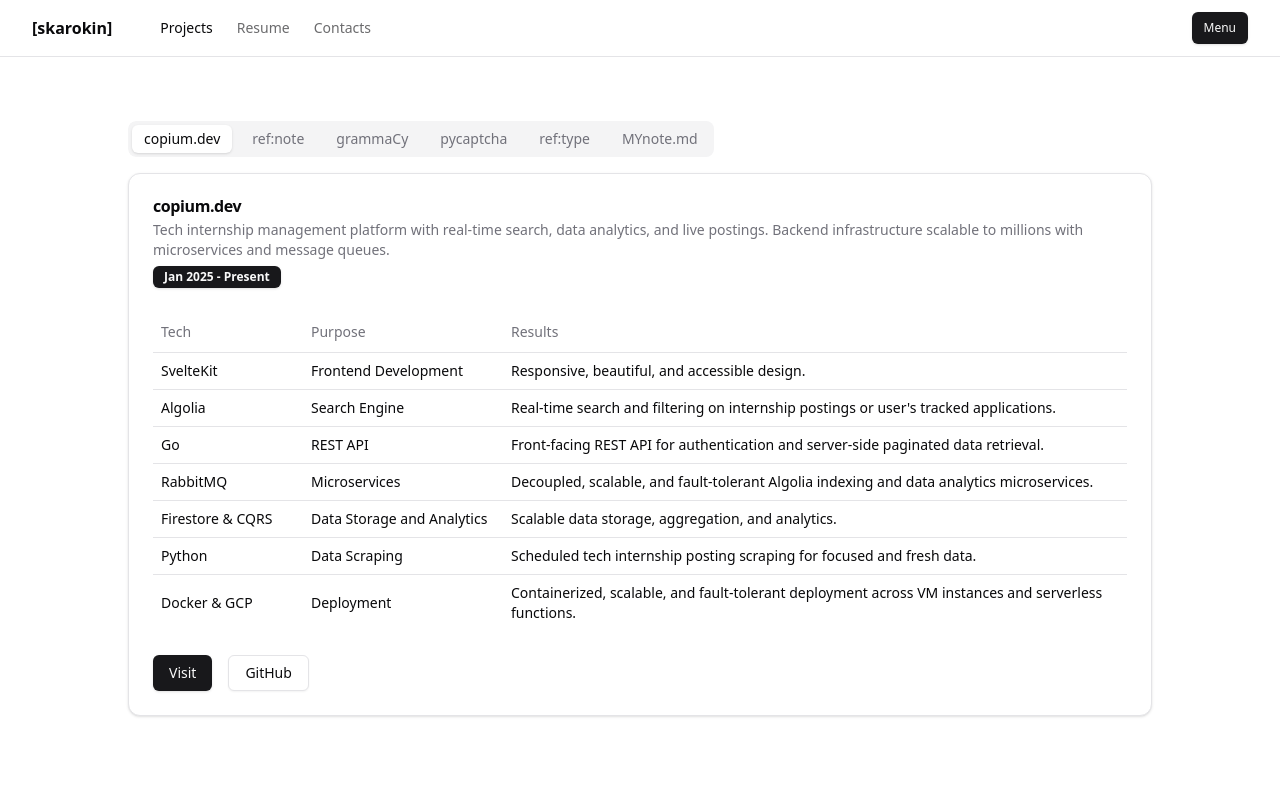
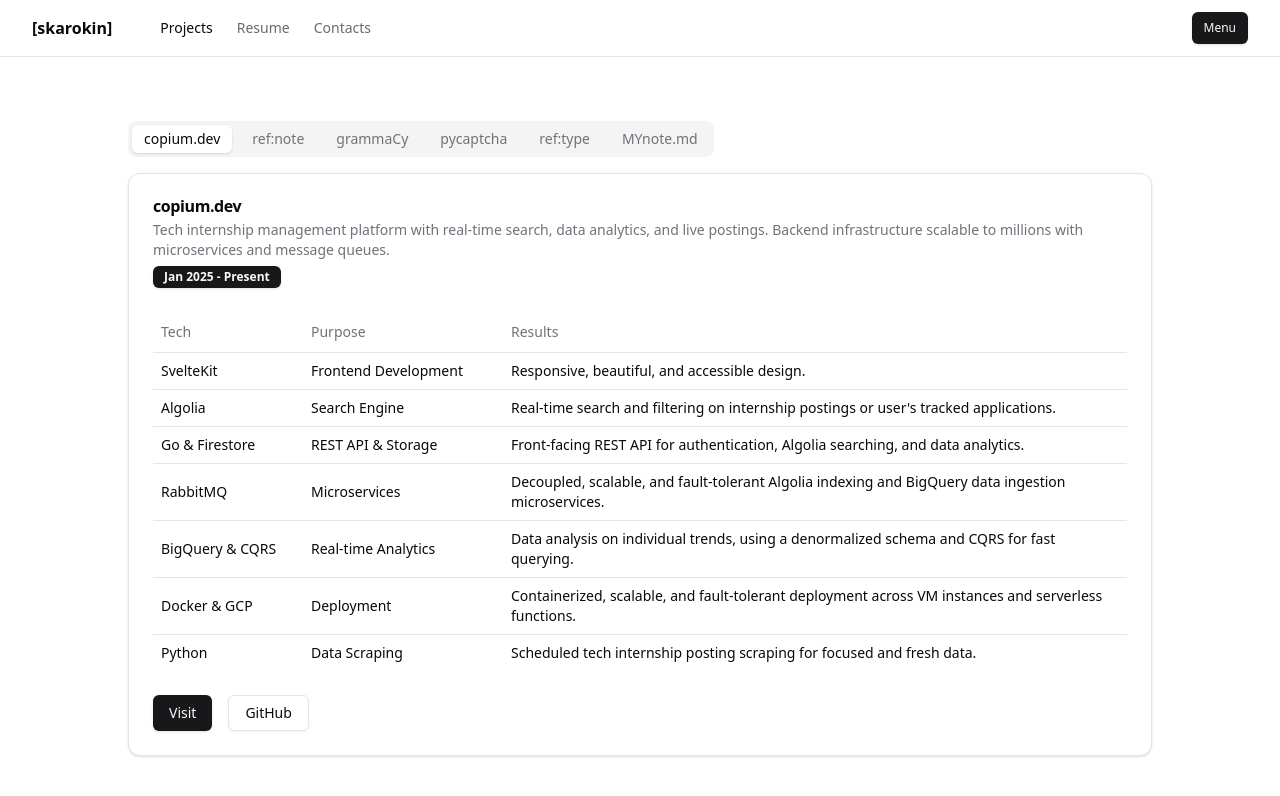
Before and after one commit to skarokin/portfolio-rehaul, a SvelteKit app: page /projects in a window 1280 px wide. Shown: the top 796 px of the page. Built offline with nearby package versions, Linux system fonts and the light colour scheme.

Commit message:
update copium.dev with BigQuery & CQRS

```diff
--- a/src/routes/projects/+page.svelte
+++ b/src/routes/projects/+page.svelte
@@ -26,32 +26,31 @@
                         "Real-time search and filtering on internship postings or user's tracked applications.",
                 },
                 {
-                    tech: "Go",
-                    purpose: "REST API",
+                    tech: "Go & Firestore",
+                    purpose: "REST API & Storage",
                     results:
-                        "Front-facing REST API for authentication and server-side paginated data retrieval.",
+                        "Front-facing REST API for authentication, Algolia searching, and data analytics.",
                 },
                 {
                     tech: "RabbitMQ",
                     purpose: "Microservices",
-                    results:
-                        "Decoupled, scalable, and fault-tolerant Algolia indexing and data analytics microservices.",
+                    results: "Decoupled, scalable, and fault-tolerant Algolia indexing and BigQuery data ingestion microservices.",
                 },
                 {
-                    tech: "Firestore & CQRS",
-                    purpose: "Data Storage and Analytics",
-                    results: "Scalable data storage, aggregation, and analytics.",
+                    tech: "BigQuery & CQRS",
+                    purpose: "Real-time Analytics",
+                    results: "Data analysis on individual trends, using a denormalized schema and CQRS for fast querying."
+                },
+                {
+                    tech: "Docker & GCP",
+                    purpose: "Deployment",
+                    results: "Containerized, scalable, and fault-tolerant deployment across VM instances and serverless functions.",
                 },
                 {
                     tech: "Python",
                     purpose: "Data Scraping",
                     results: "Scheduled tech internship posting scraping for focused and fresh data.",
                 },
-                {
-                    tech: "Docker & GCP",
-                    purpose: "Deployment",
-                    results: "Containerized, scalable, and fault-tolerant deployment across VM instances and serverless functions.",
-                }
             ],
         },
         {
```
